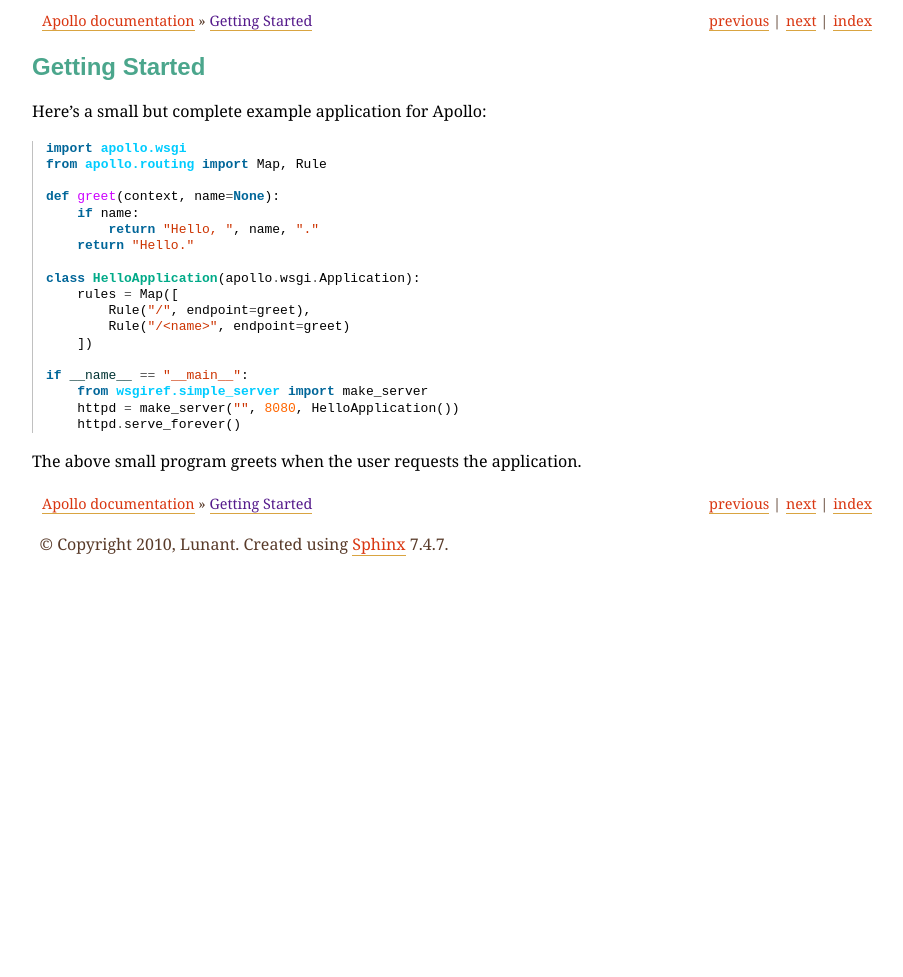
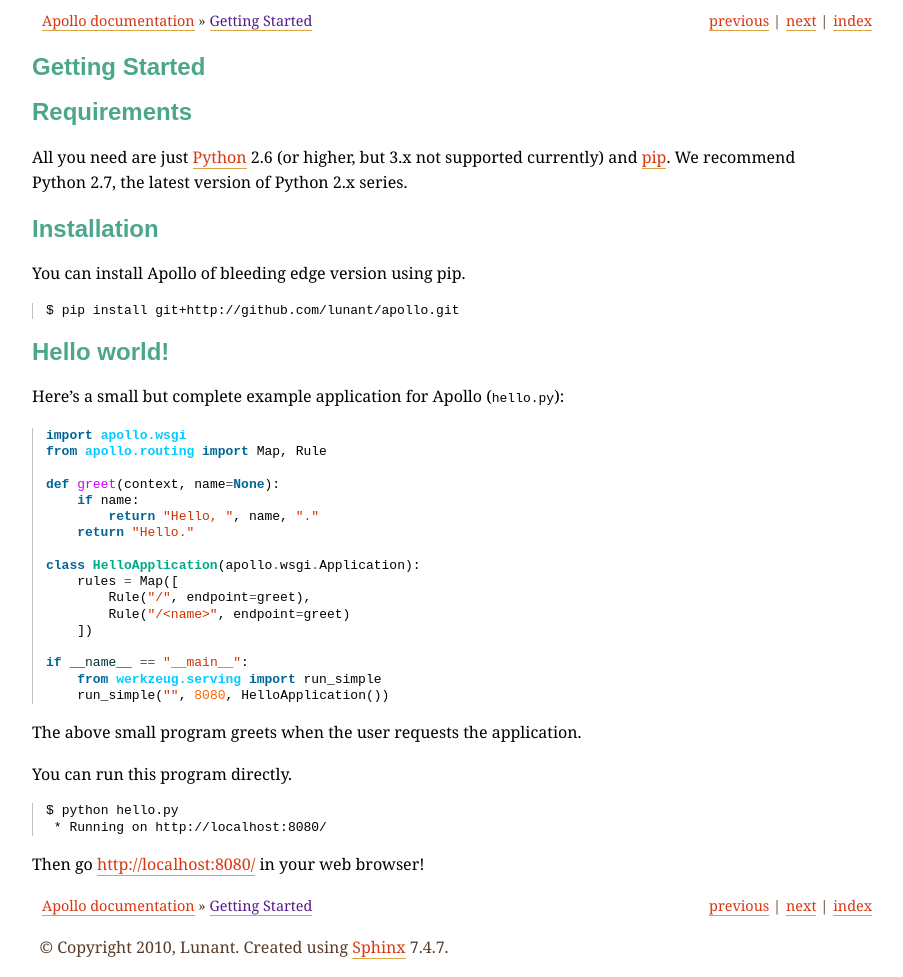
Before and after one commit to lunant/apollo, a Sphinx documentation site: the page built from docs/start.rst, in a window 1280 px wide. Shown: the whole page, without its empty margins (183-1086 px from the left). Built offline with Sphinx 7.4.7, drawn with Linux system fonts in a browser that asks for light colours; some web fonts are replaced; before the commit the page ends 900 px from its top, so only the background shows below that.

Commit message:
Getting Started.

```diff
--- a/docs/start.rst
+++ b/docs/start.rst
@@ -1,7 +1,30 @@
 Getting Started
 ===============
 
-Here's a small but complete example application for Apollo::
+Requirements
+------------
+
+All you need are just Python_ 2.6 (or higher, but 3.x not supported currently)
+and pip_. We recommend Python 2.7, the latest version of Python 2.x series.
+
+.. _Python: http://python.org/
+.. _pip: http://pip.openplans.org/
+
+
+Installation
+------------
+
+You can install Apollo of bleeding edge version using pip.
+
+.. sourcecode:: bash
+
+   $ pip install git+http://github.com/lunant/apollo.git
+
+
+Hello world!
+------------
+
+Here's a small but complete example application for Apollo (:file:`hello.py`)::
 
     import apollo.wsgi
     from apollo.routing import Map, Rule
@@ -18,8 +41,16 @@
         ])
 
     if __name__ == "__main__":
-        from wsgiref.simple_server import make_server
-        httpd = make_server("", 8080, HelloApplication())
-        httpd.serve_forever()
+        from werkzeug.serving import run_simple
+        run_simple("", 8080, HelloApplication())
 
 The above small program greets when the user requests the application.
+
+You can run this program directly.
+
+.. sourcecode:: bash
+
+   $ python hello.py
+    * Running on http://localhost:8080/
+
+Then go http://localhost:8080/ in your web browser!
```
